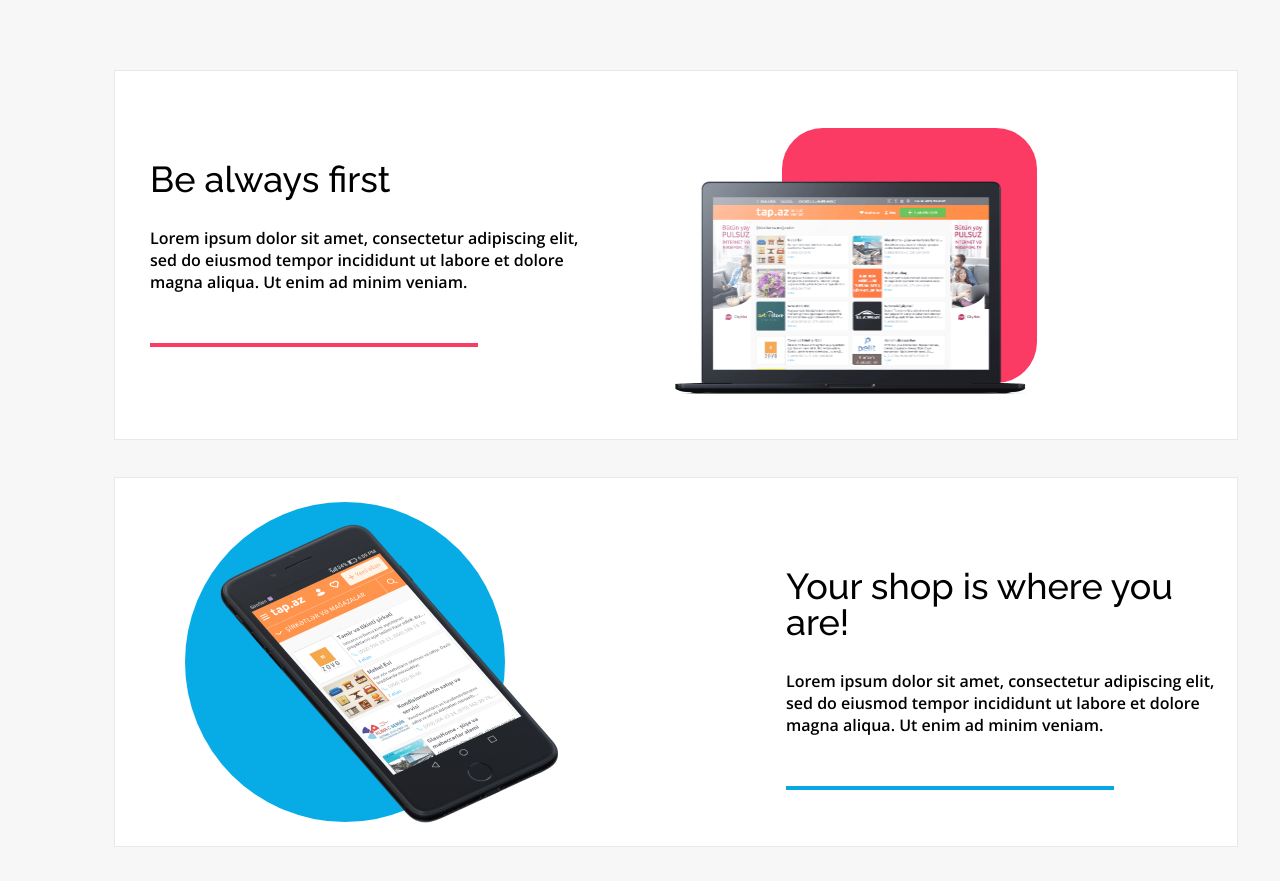
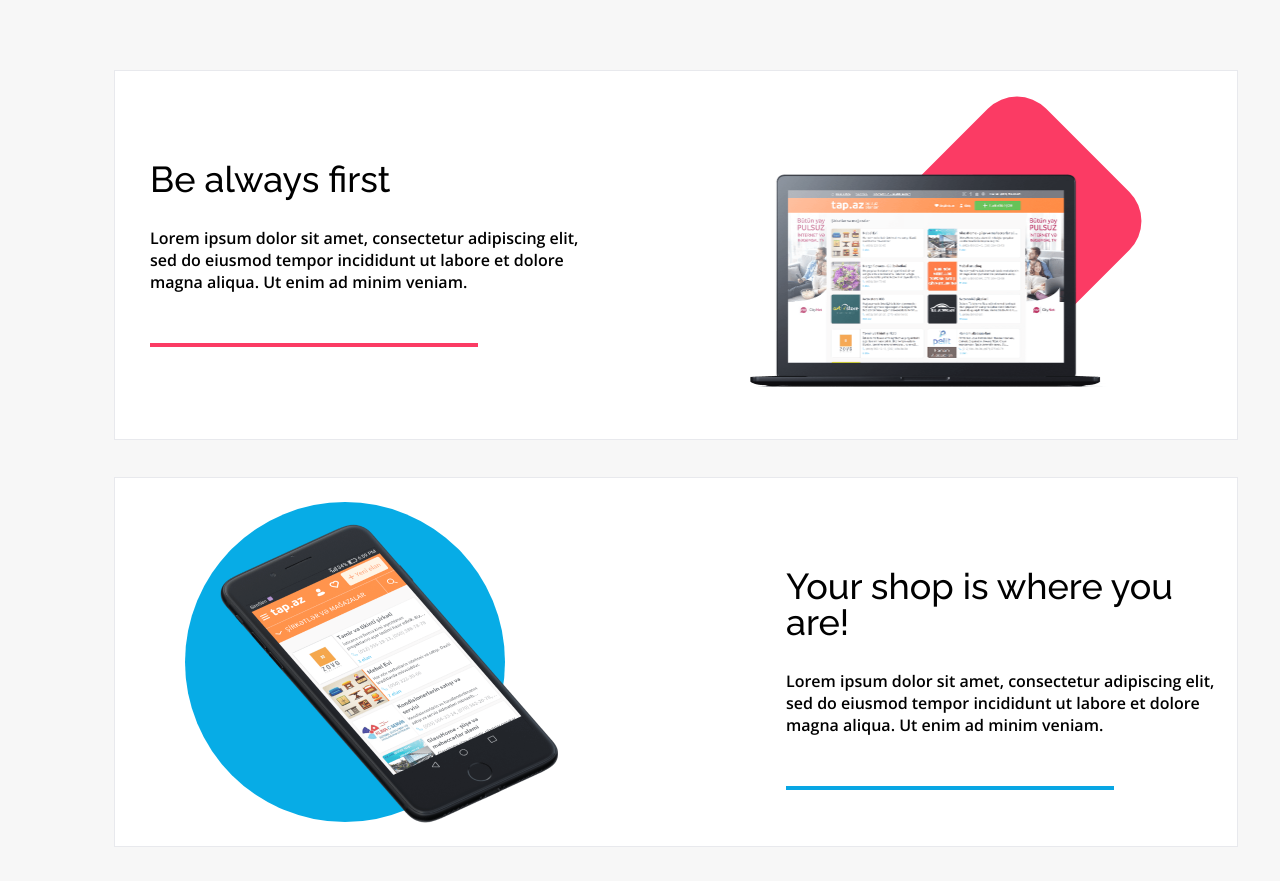
Before and after one commit to Gr0mar/BestShop, a plain HTML site: page index.html in a window 1280 px wide. Shown: the part 1480-2361 px from the top of the page. Drawn offline with nearby package versions, Linux system fonts and the light colour scheme.

Commit message:
add mackbook background rotation

```diff
--- a/css/style.css
+++ b/css/style.css
@@ -309,15 +309,26 @@ header {
 
 
 .mackbook__background {
-    width: 255px;
-    height: 255px;
-    display: flex;
-    justify-content: center;
-    background-color: #FB3B64;
+    position: relative;
+}
+
+.mackbook__background img {
+   z-index: 1;
+   position: relative;
+}
+
+.mackbook__background::before {
+    content: "";
+    background: #FB3B64;
+    width: 200px;
+    height: 200px;
+    display: block;
     border-radius: 41px;
-    margin-right: 200px;
-
-}
+    position: absolute;
+    top: 0px;
+    right: 120px;
+    transform: rotate(45deg);
+  }
 
 
 /* SECOND */
```
